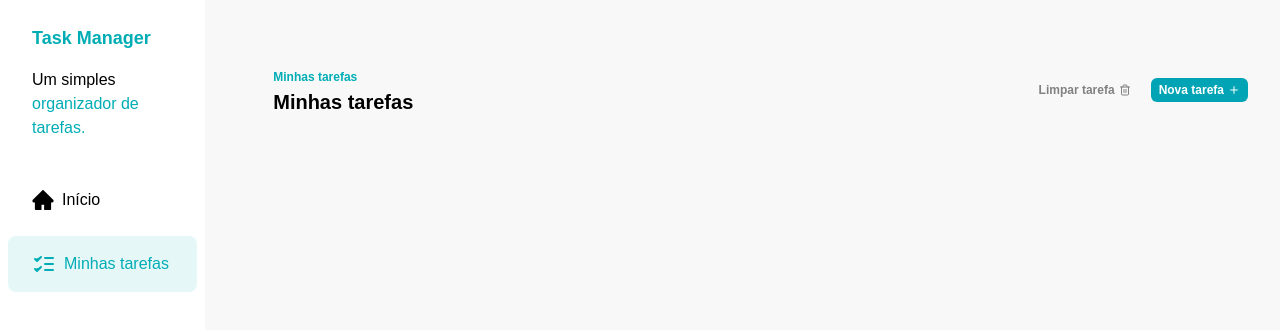
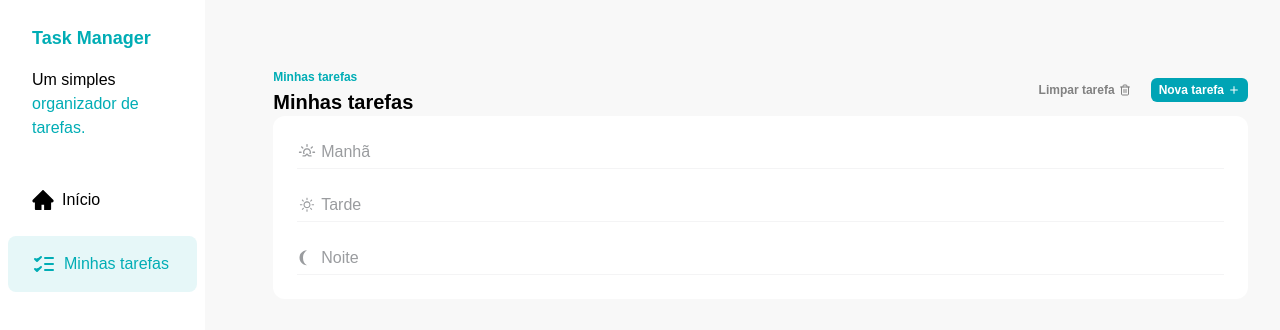
Before and after one commit to diogofernandoj/task-manager, a React (Vite) app: page / in a window 1280 px wide. Shown: the top 330 px of the page. Built offline with nearby package versions, Linux system fonts and the light colour scheme; a web font is replaced by a local one.

Commit message:
feat: add TasksSeparator component

```diff
--- a/src/components/Tasks.tsx
+++ b/src/components/Tasks.tsx
@@ -1,6 +1,9 @@
 import Button from './Button'
 import { FiTrash2 } from 'react-icons/fi'
 import { IoMdAdd } from 'react-icons/io'
+import { WiSunrise, WiDaySunny } from 'react-icons/wi'
+import { WiMoonWaningCrescent4 } from 'react-icons/wi'
+import TasksSeparator from './TasksSeparator'
 
 const Tasks = () => {
   return (
@@ -21,6 +24,30 @@ const Tasks = () => {
           </Button>
         </div>
       </div>
+
+      {/* Lista de tarefas */}
+      <div className="bg-white rounded-xl p-6">
+        <div className="space-y-3">
+          <TasksSeparator>
+            <WiSunrise size={20} />
+            Manhã
+          </TasksSeparator>
+        </div>
+
+        <div className="space-y-3 my-6">
+          <TasksSeparator>
+            <WiDaySunny size={20} />
+            Tarde
+          </TasksSeparator>
+        </div>
+
+        <div className="space-y-3">
+          <TasksSeparator>
+            <WiMoonWaningCrescent4 size={20} />
+            Noite
+          </TasksSeparator>
+        </div>
+      </div>
     </div>
   )
 }
--- /dev/null
+++ b/src/components/TasksSeparator.tsx
@@ -0,0 +1,11 @@
+import { ReactNode } from 'react'
+
+const TasksSeparator = ({ children }: { children: ReactNode }) => {
+  return (
+    <div className="flex items-center pb-1 border-b border-solid border-[#F4F4F5] gap-1 text-[#9A9C9F]">
+      {children}
+    </div>
+  )
+}
+
+export default TasksSeparator
```
